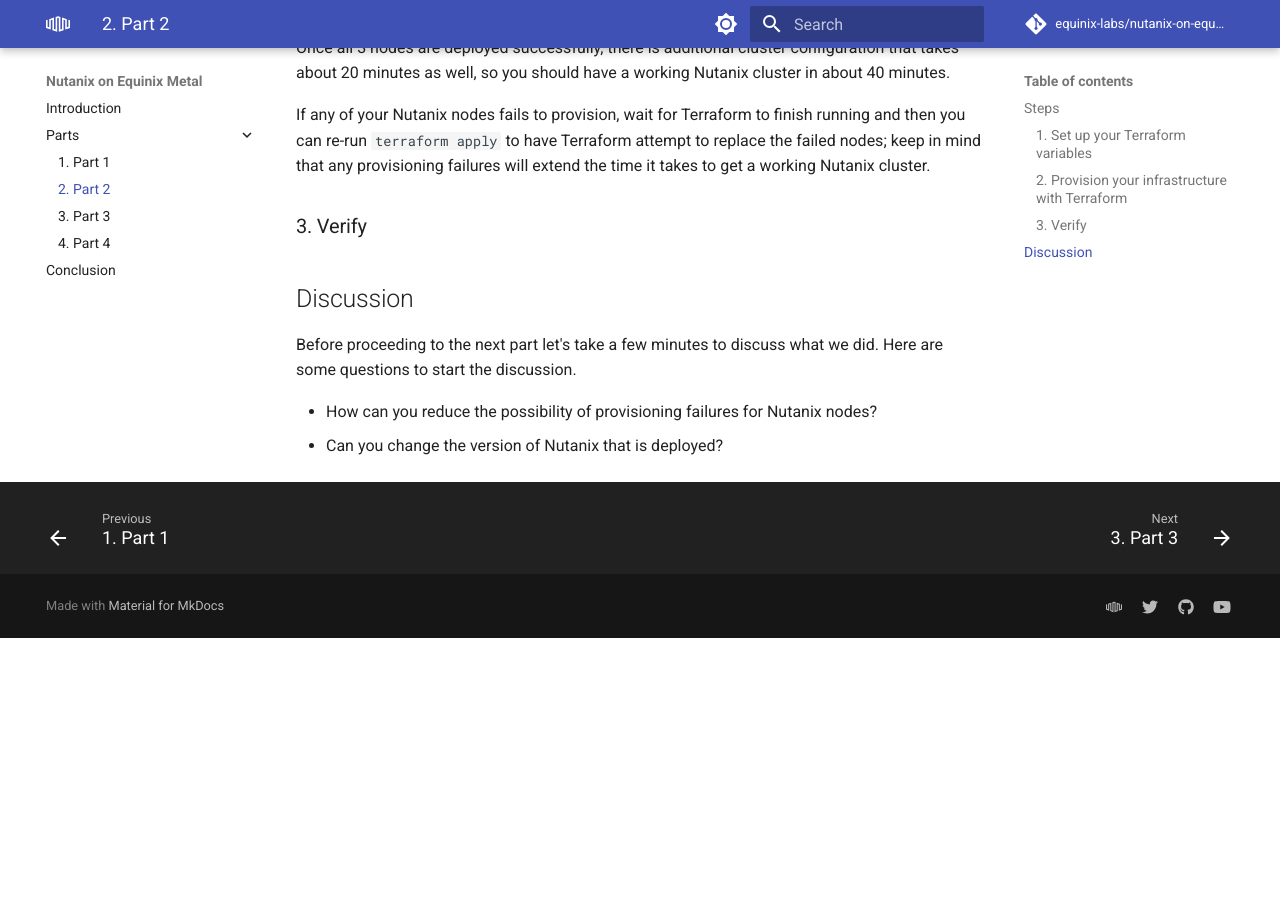
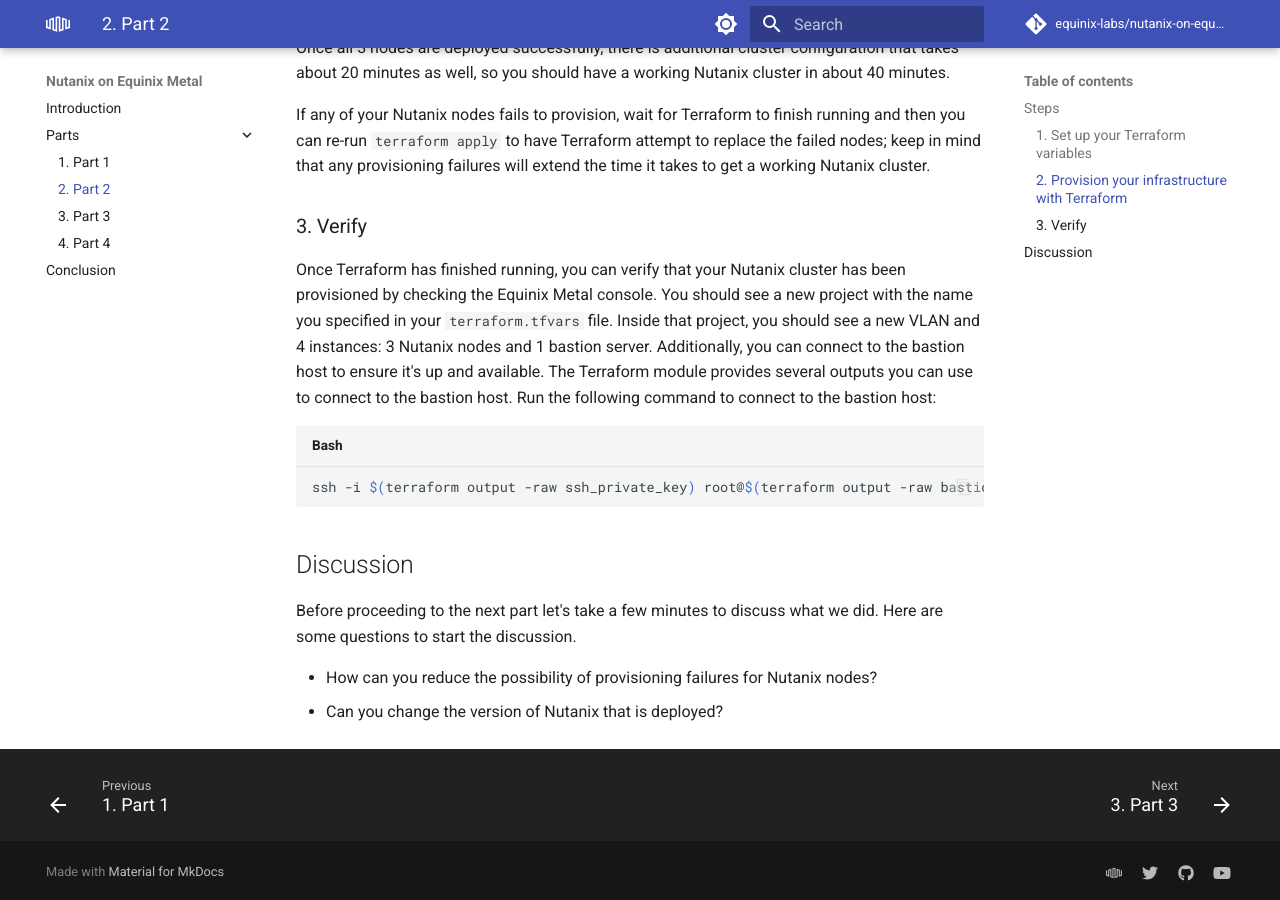
Before and after one commit to equinix-labs/equinix-labs-metal-nutanix-cluster, an MkDocs documentation site: the page built from docs/parts/part2.md, in a window 1280 px wide and 900 px high, scrolled down 1486 px. Built offline with MkDocs 1.6.1 and Material for MkDocs 9.7.7, drawn with Linux system fonts in a browser that asks for light colours; comment, search, counter and statistics services are not loaded; before the commit the page ends 2124 px from its top, so only the background shows below that; some of the changed text lies outside the part shown.

Commit message:
mostly addressing suggestion for verify step in part 2

````diff
--- a/docs/parts/part2.md
+++ b/docs/parts/part2.md
@@ -1,5 +1,5 @@
 <!-- See https://squidfunk.github.io/mkdocs-material/reference/ -->
-# Part 2: Provision
+# Part 2: Provision a Nutanix cluster
 
 Now that our local environment is set up, we are ready to use Terraform to provision our Nutanix cluster.  The module we are using provides some default behavior that we recommend following for this workshop.  It creates a new Equinix Metal project for your cluster and a new VLAN in that cluster for private networking.  It deploys 3 Nutanix nodes with private IPs and 1 bastion server that has a public IP address and can be used to access the Nutanix nodes via SSH.  The Nutanix nodes are deployed to on-demand m3.large.x86 instances.  These defaults--among other behaviors--can be changed depending on your workshop needs; we will discuss those options later in the workshop.
 
@@ -50,11 +50,14 @@
 
 ### 3. Verify
 
+Once Terraform has finished running, you can verify that your Nutanix cluster has been provisioned by checking the Equinix Metal console. You should see a new project with the name you specified in your `terraform.tfvars` file. Inside that project, you should see a new VLAN and 4 instances: 3 Nutanix nodes and 1 bastion server.
+Additionally, you can connect to the bastion host to ensure it's up and available. The Terraform module provides several outputs you can use to connect to the bastion host. Run the following command to connect to the bastion host:
+
+```sh
+ssh -i $(terraform output -raw ssh_private_key) root@$(terraform output -raw bastion_public_ip)
+```
+
 ## Discussion
-
-<!--
-  TODO: fill in discussion points if we need them here
--->
 
 Before proceeding to the next part let's take a few minutes to discuss what we did. Here are some questions to start the discussion.
 
````
Also changed, not shown: docs/parts/part1.md (+0 -4 lines).
